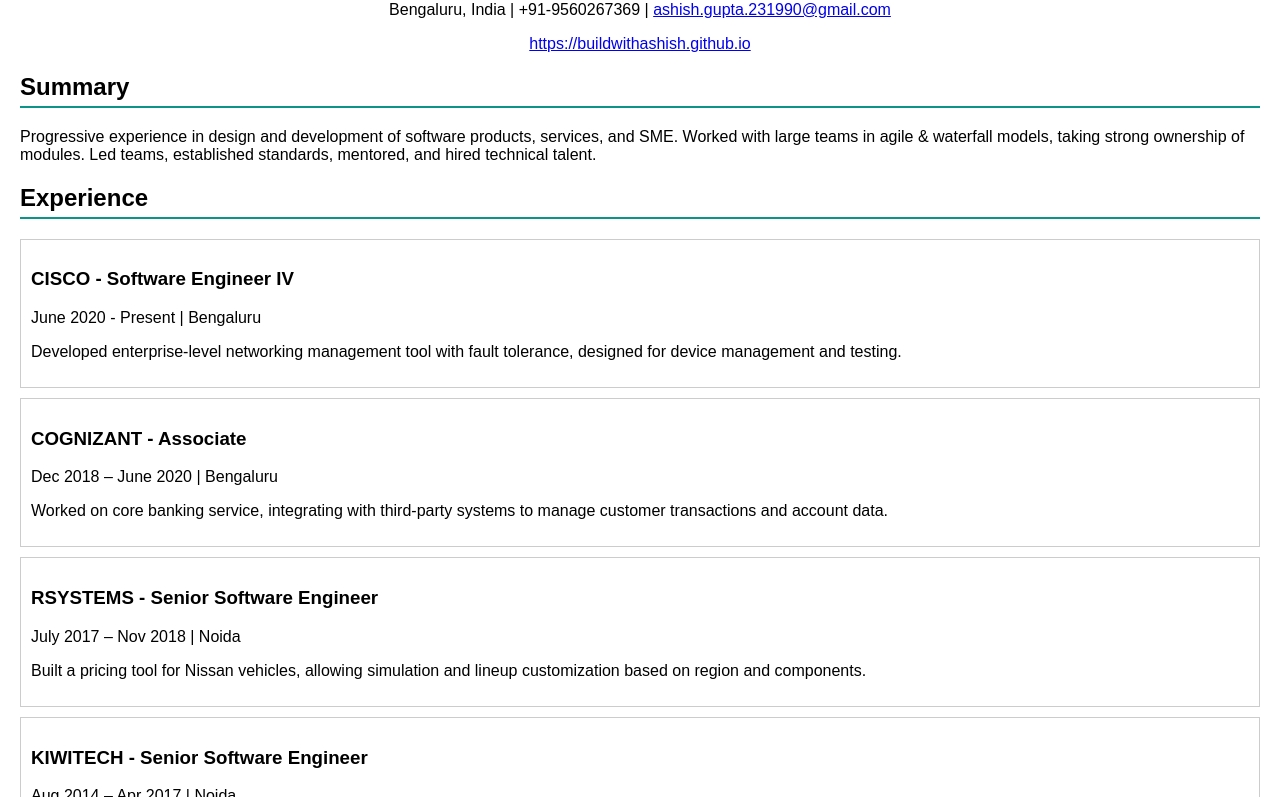
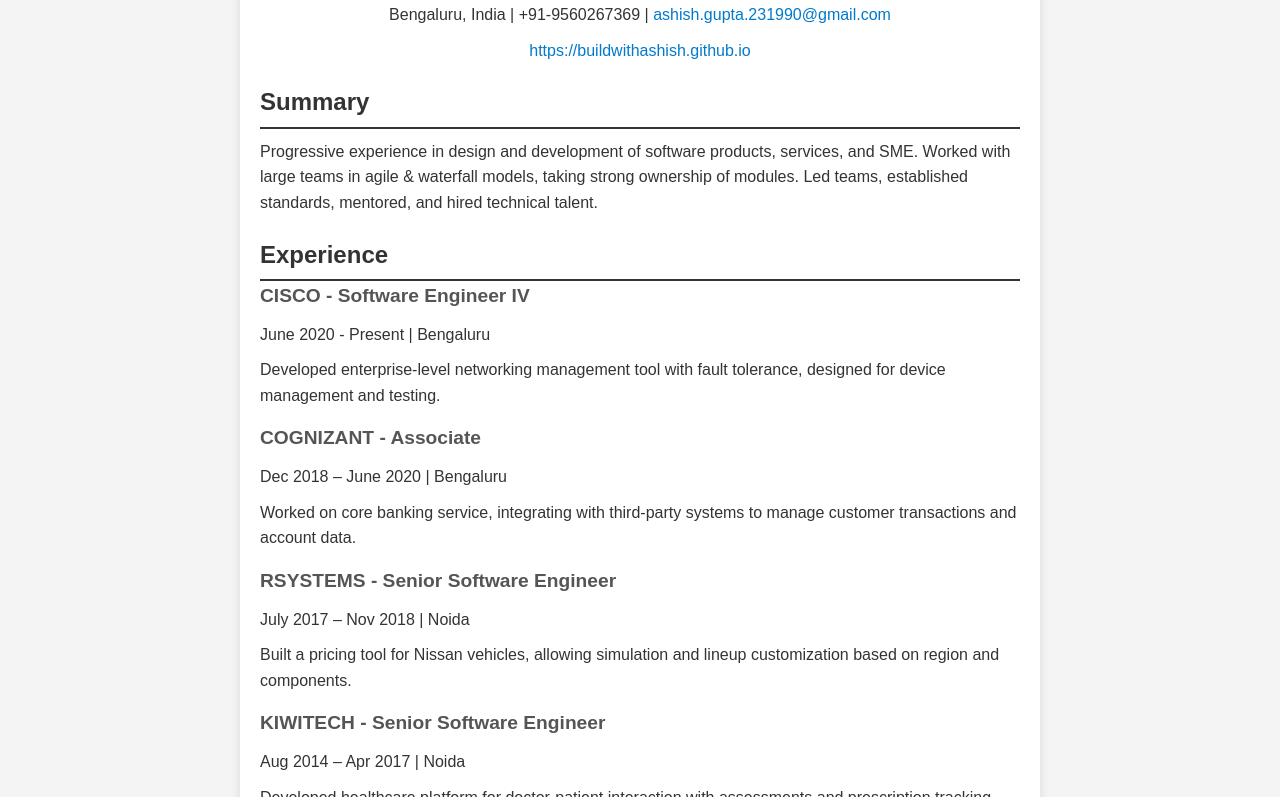
Before and after one commit to buildwithashish/buildwithashish.github.io, a plain HTML site: page index.html in a window 1280 px wide. Shown: the part 99-896 px from the top of the page. Drawn offline with Linux system fonts and the light colour scheme.

Commit message:
Update style.css for 2 pages

```diff
--- a/style.css
+++ b/style.css
@@ -1,35 +1,71 @@
+* {
+    margin: 0;
+    padding: 0;
+    box-sizing: border-box;
+}
+
 body {
-    font-family: 'IBM Plex Sans', sans-serif;
-    margin: 0;
+    font-family: Arial, sans-serif;
+    line-height: 1.6;
+    color: #333;
+    background-color: #f4f4f4;
+    display: flex;
+    justify-content: center;
     padding: 20px;
-    background-color: #ffffff;
-    color: #000000;
+}
+
+.container {
+    background: #fff;
+    max-width: 800px;
+    padding: 20px;
+    box-shadow: 0px 0px 10px rgba(0, 0, 0, 0.1);
 }
 
 header {
     text-align: center;
+    margin-bottom: 20px;
 }
 
 h1 {
-    color: #0d9488;
+    font-size: 2em;
+    margin-bottom: 10px;
 }
 
 h2 {
-    border-bottom: 2px solid #0d9488;
+    font-size: 1.5em;
+    color: #333;
+    border-bottom: 2px solid #333;
     padding-bottom: 5px;
+    margin-top: 20px;
 }
 
-section {
-    margin-bottom: 20px;
+h3 {
+    font-size: 1.2em;
+    color: #555;
 }
 
-.job {
-    margin-bottom: 10px;
-    padding: 10px;
-    border: 1px solid #ccc;
+p, ul {
+    margin: 10px 0;
 }
 
-footer {
-    margin-top: 20px;
-    text-align: center;
+ul {
+    list-style-type: none;
+    padding-left: 0;
 }
+
+a {
+    color: #007acc;
+    text-decoration: none;
+}
+
+a:hover {
+    text-decoration: underline;
+}
+
+.job, .project {
+    margin-bottom: 15px;
+}
+
+strong {
+    font-weight: bold;
+}
```
